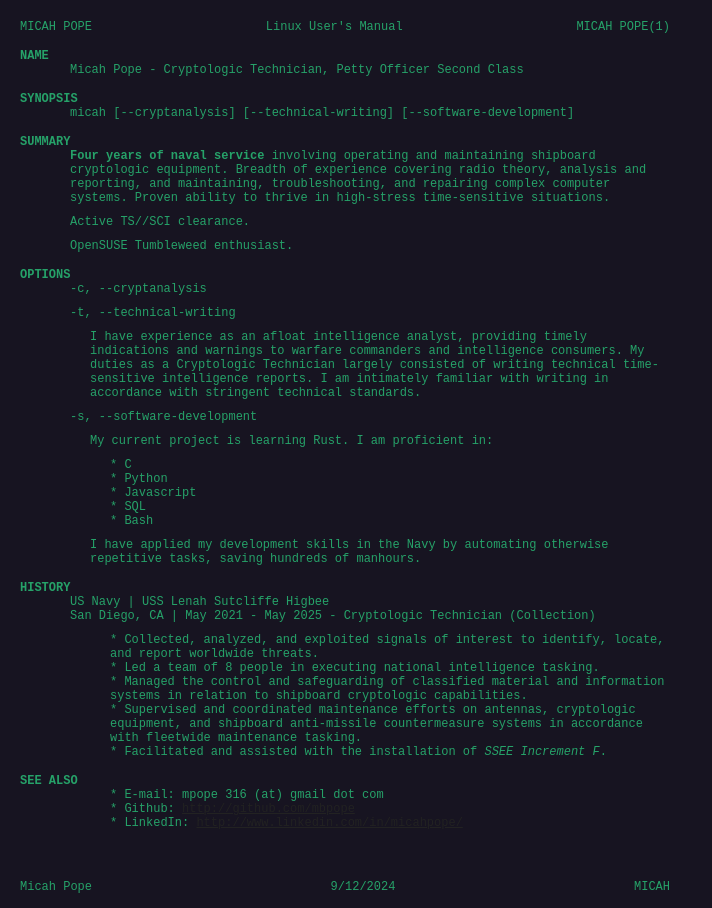
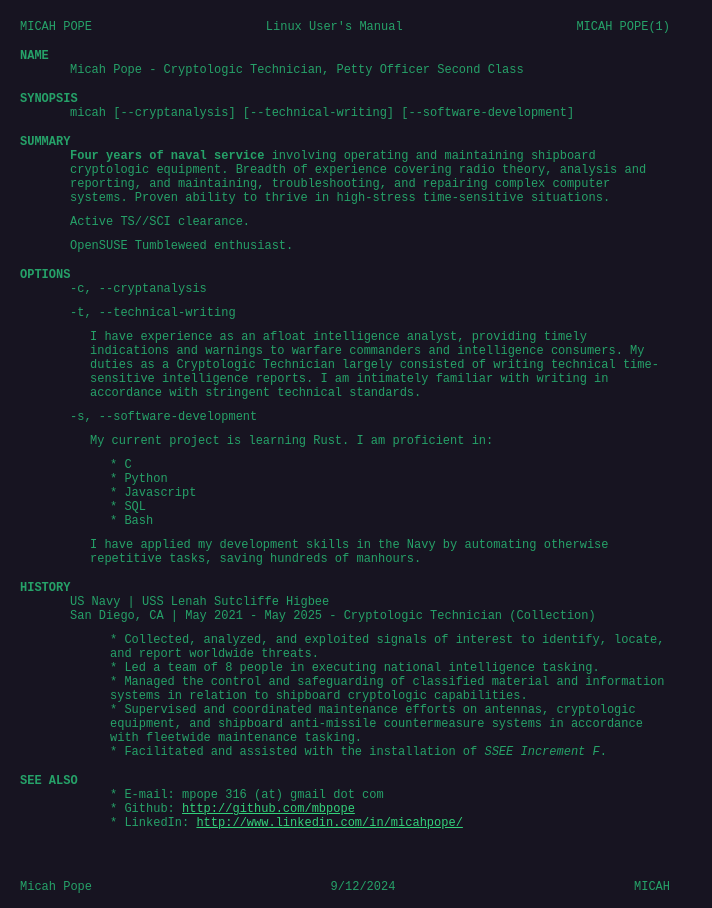
Before and after one commit to mbpope/micahpope.com, a plain HTML site: page index.html in a window 1280 px wide. Shown: the whole page, without its empty margins (0-712 px from the left). Drawn offline with Linux system fonts and the light colour scheme.

Commit message:
Update color scheme for links

```diff
--- a/index.html
+++ b/index.html
@@ -39,7 +39,7 @@
             margin-bottom: 0px;
         }
         a, a.active, a.visited, a.hover {
-            color: #222222;
+            color: #33D17A;
             text-decoration: underline;
         }
         .footer {
```
